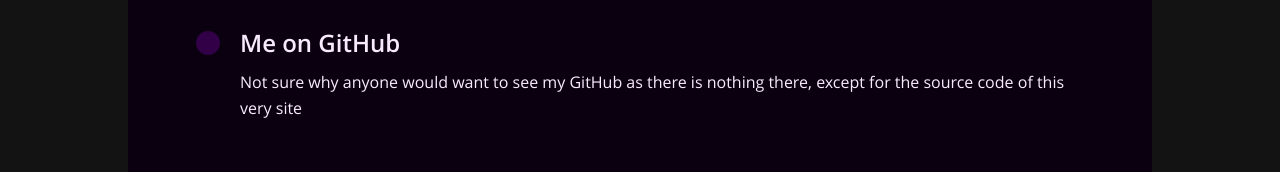
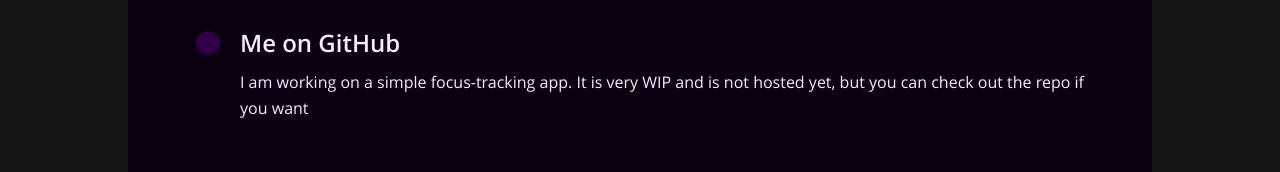
Before and after one commit to c0dehamster/futurevoid-blog, a SvelteKit app: page /contact-me in a window 1280 px wide. Shown: the part 408-580 px from the top of the page. Built offline with nearby package versions, Linux system fonts and the light colour scheme.

Commit message:
Update the contact info to plug the focus app

```diff
--- a/src/routes/contact-me/+page.svelte
+++ b/src/routes/contact-me/+page.svelte
@@ -36,8 +36,9 @@
                 </a>
 
                 <p class="contact-info__description">
-                    Not sure why anyone would want to see my GitHub as there is
-                    nothing there, except for the source code of this very site
+                    I am working on a simple focus-tracking app. It is very WIP
+                    and is not hosted yet, but you can check out the repo if you
+                    want
                 </p>
             </li>
         </ul>
```
